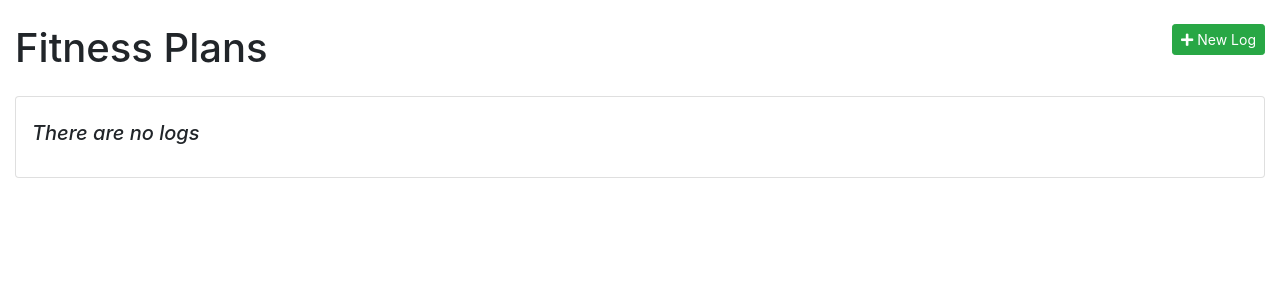
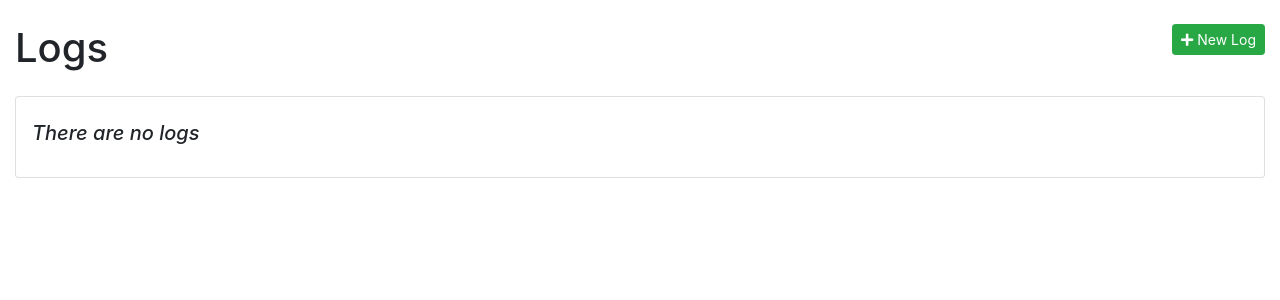
Before and after one commit to joshua-deans/FitTrkr, a Flask app: page /client/1/logs/ in a window 1280 px wide. Shown: the part 56-356 px from the top of the page. Run offline with Flask 2, Linux system fonts and the light colour scheme; data that the repository does not hold is empty; some libraries are stand-ins or nearby versions.

Commit message:
Now, the log form displays the current date.

```diff
--- a/templates/client/client_logs.html
+++ b/templates/client/client_logs.html
@@ -1,7 +1,7 @@
 {% extends 'layout.html' %}
 
 <!-TODO: Replace client with User name ->
-{% block title %}Client - Dashboard{% endblock %}
+{% block title %}Logs{% endblock %}
 
 {% block head %}
     <link rel="stylesheet" type="text/css" href="{{ url_for('static',filename='styles/base_style.css') }}">
@@ -47,7 +47,7 @@
 
 {% block body %}
     <div class="container-fluid">
-        <h1 class="display-5" style="display: inline">Fitness Plans</h1>
+        <h1 class="display-5" style="display: inline">Logs</h1>
         <button type="button" class="btn btn-sm btn-success float-right" data-toggle="modal"
                 data-target="#logForm">
             <i class="fas fa-plus"></i>&nbsp;New Log
@@ -129,3 +129,8 @@
         </div>
     </div>
 {% endblock %}
+{% block scripts %}
+    <script>
+        document.getElementById('log-date').valueAsDate = new Date();
+    </script>
+{% endblock %}
--- a/templates/layout.html
+++ b/templates/layout.html
@@ -39,5 +39,8 @@
 	{% endblock %}
 
 	<script src="https://stackpath.bootstrapcdn.com/bootstrap/4.1.1/js/bootstrap.min.js" integrity="sha384-smHYKdLADwkXOn1EmN1qk/HfnUcbVRZyYmZ4qpPea6sjB/pTJ0euyQp0Mk8ck+5T" crossorigin="anonymous"></script>
+{% block scripts %}
+
+{% endblock %}
 </body>
 </html>
```
